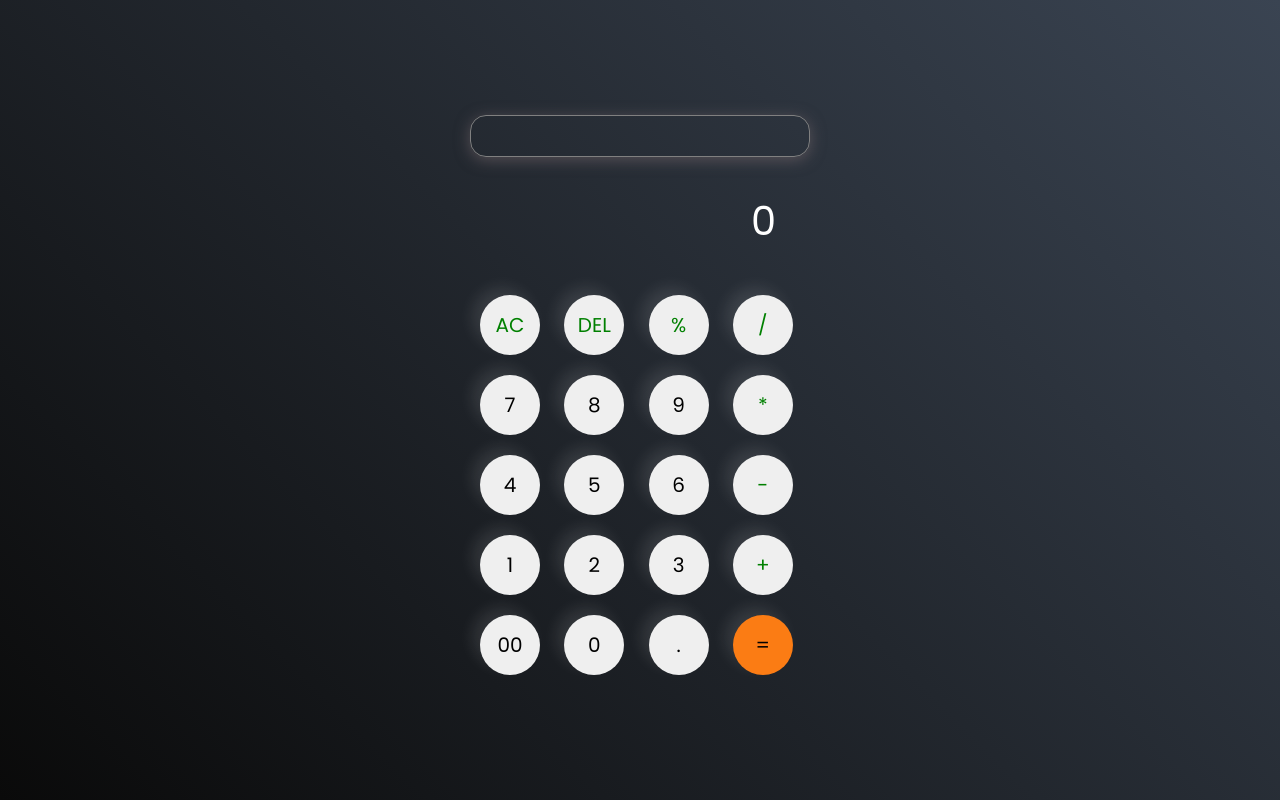
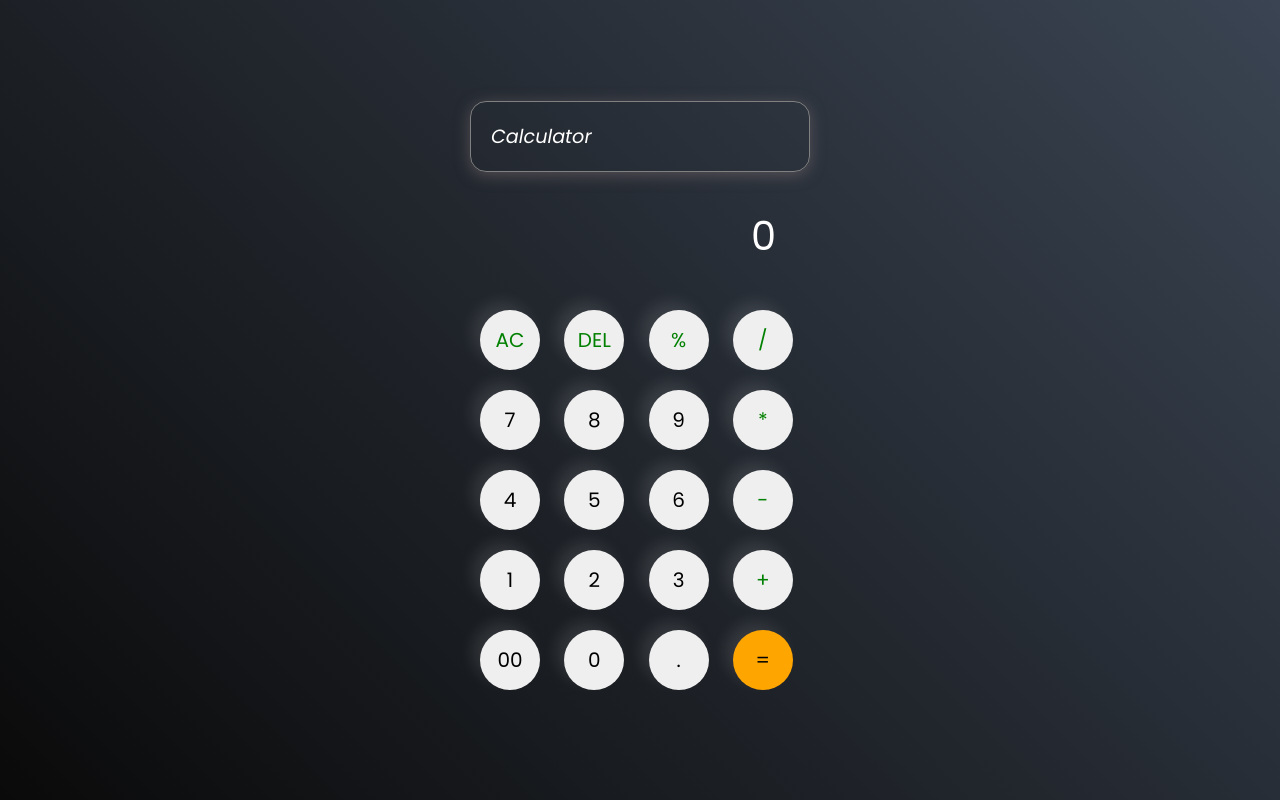
Before and after one commit to yashpatil-25/calculator, a plain HTML site: page index.html in a window 1280 px wide. Drawn offline with Linux system fonts and the light colour scheme.

Commit message:
calculator

```diff
--- a/index.html
+++ b/index.html
@@ -7,7 +7,7 @@
   <title>Calculator</title>
 </head>
 <div>
-  <div class="Calculator"></div>
+  <div class="Calculator"> Calculator</div>
   <input type="text" placeholder="0" id ="inputBox">
   <div>
     <button class="oprater">AC</button>
--- a/style.css
+++ b/style.css
@@ -17,6 +17,9 @@ body{
 }
 
 .Calculator{
+    font-size: larger;
+    font-style: italic;
+    color:  white;
     border: 1px solid grey;
     padding: 20px;
     border-radius: 16px;
@@ -28,6 +31,7 @@ body{
 
 input{
     width:320px;
+    color: white;
     border: none;
     padding: 24px;
     margin: 10px;
@@ -52,7 +56,7 @@ button{
     cursor: pointer;
 }
 .equalBtn{
-    background-color:  #fb7c14;
+    background-color: orange;
 }
 .oprater{
     color:green ;
```
